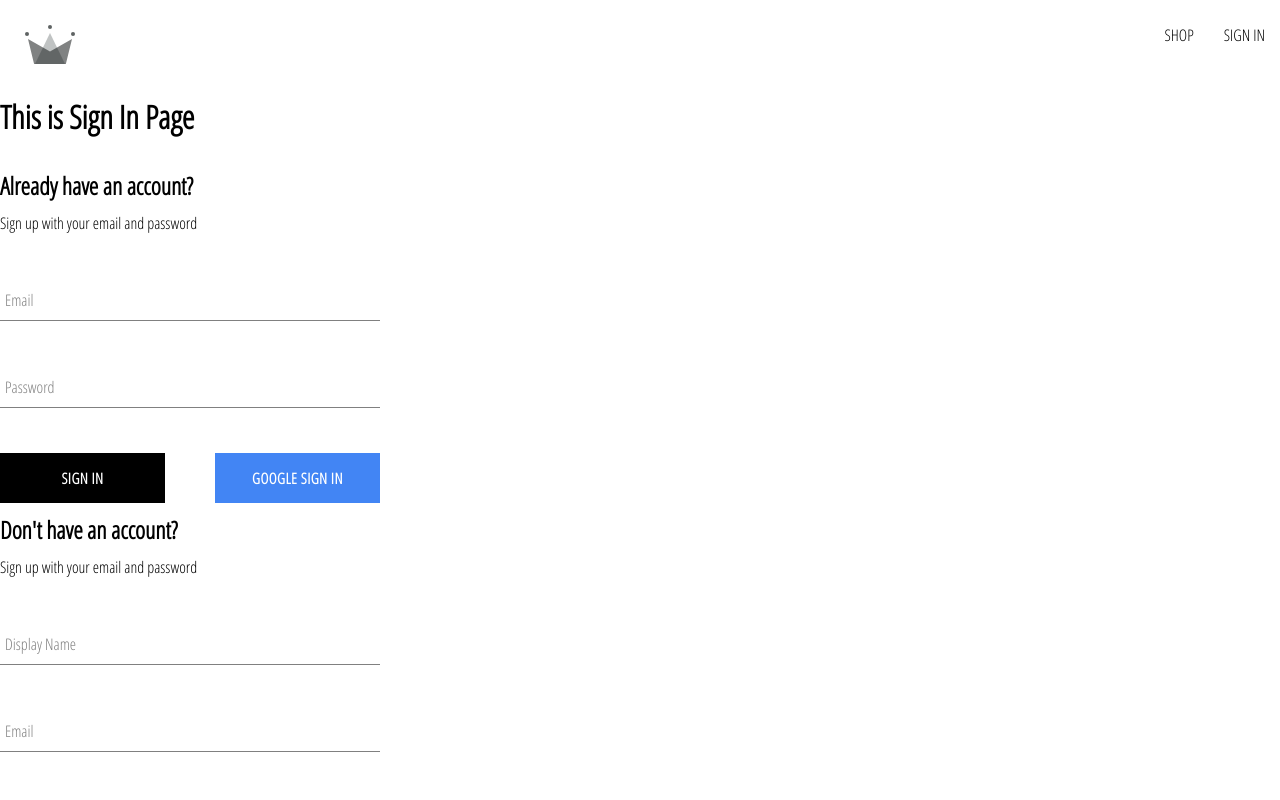
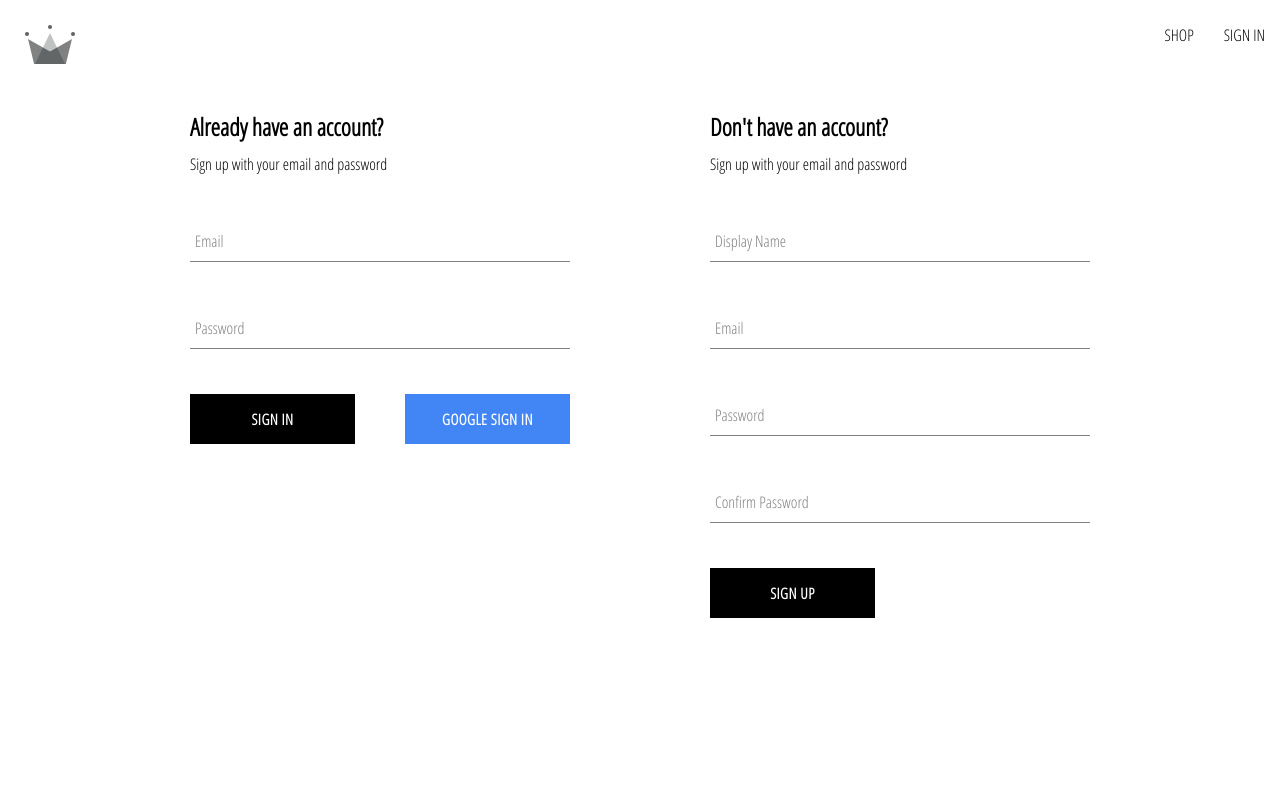
Before and after one commit to fajartd02/clothing, a React (Create React App) app: page /auth in a window 1280 px wide. Shown: the top 800 px of the page. Built offline with nearby package versions, Linux system fonts and the light colour scheme.

Commit message:
styling auth page

```diff
--- a/src/components/sign-in/sign-in.component.jsx
+++ b/src/components/sign-in/sign-in.component.jsx
@@ -45,7 +45,16 @@
       console.log(response);
       resetFormFields();
     } catch (error) {
-      console.log(error);
+      switch (error.code) {
+        case "auth/wrong-password":
+          alert("incorrect password for email");
+          break;
+        case "auth/user-not-found":
+          alert("no user associated with this email");
+          break;
+        default:
+          console.log(error);
+      }
     }
   };
 
@@ -78,7 +87,7 @@
             <Button
               buttonType="google"
               onClick={signInWithGoogle}
-              type="submit"
+              type="button"
             >
               Google Sign In
             </Button>
--- a/src/routes/authentication/authentication.component.jsx
+++ b/src/routes/authentication/authentication.component.jsx
@@ -1,17 +1,14 @@
 import SignIn from "../../components/sign-in/sign-in.component";
 import SignUp from "../../components/sign-up/sign-up.component";
-import {
-  createUserDocumentFromAuth,
-  signInWithGooglePopUp,
-} from "../../utils/firebase/firebase.utils";
+
+import "./authentication.styles.scss";
 
 const Authentication = () => {
   return (
-    <>
-      <h1>This is Sign In Page</h1>
+    <div className="authentication-container">
       <SignIn />
       <SignUp />
-    </>
+    </div>
   );
 };
 
--- /dev/null
+++ b/src/routes/authentication/authentication.styles.scss
@@ -0,0 +1,6 @@
+.authentication-container {
+    display: flex;
+    width: 900px;
+    justify-content: space-between;
+    margin: 30px auto;
+}
```
